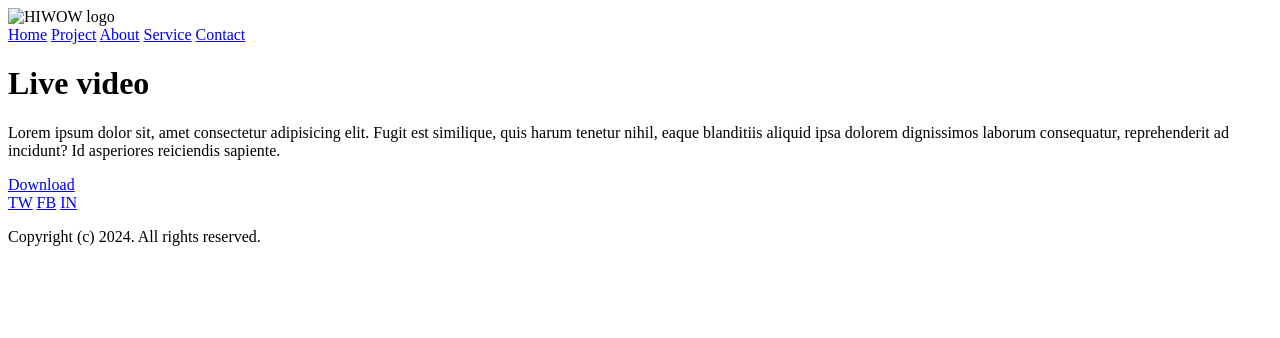
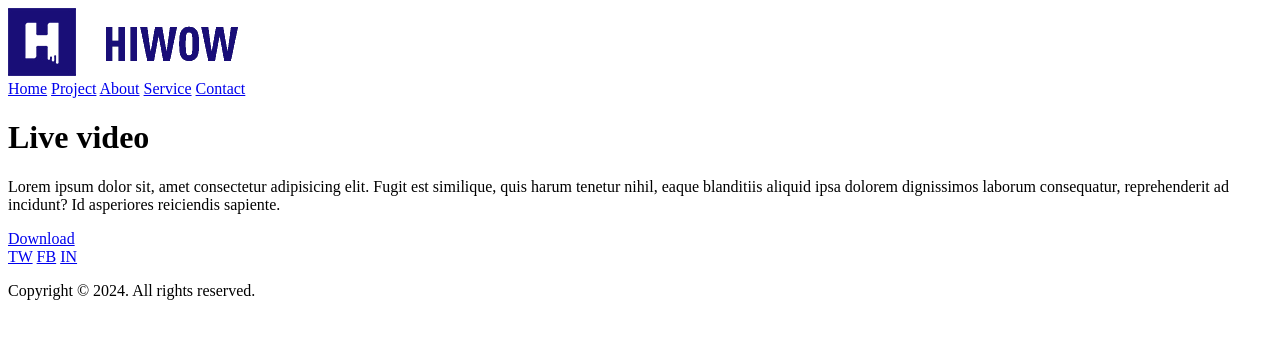
Before and after one commit to front-end-by-rimantas/49-grup-live-video, a website: page index.html in a window 1280 px wide. Drawn offline with Linux system fonts and the light colour scheme.

Commit message:
HTML update

```diff
--- a/index.html
+++ b/index.html
@@ -9,7 +9,7 @@
 
 <body>
     <header>
-        <img src="#" alt="HIWOW logo">
+        <img src="./img/logo.png" alt="HIWOW logo">
         <nav>
             <a href="#">Home</a>
             <a href="#">Project</a>
@@ -33,7 +33,7 @@
             <a href="#">FB</a>
             <a href="#">IN</a>
         </div>
-        <p>Copyright (c) 2024. All rights reserved.</p>
+        <p>Copyright &copy; 2024. All rights reserved.</p>
     </footer>
 </body>
 
```
